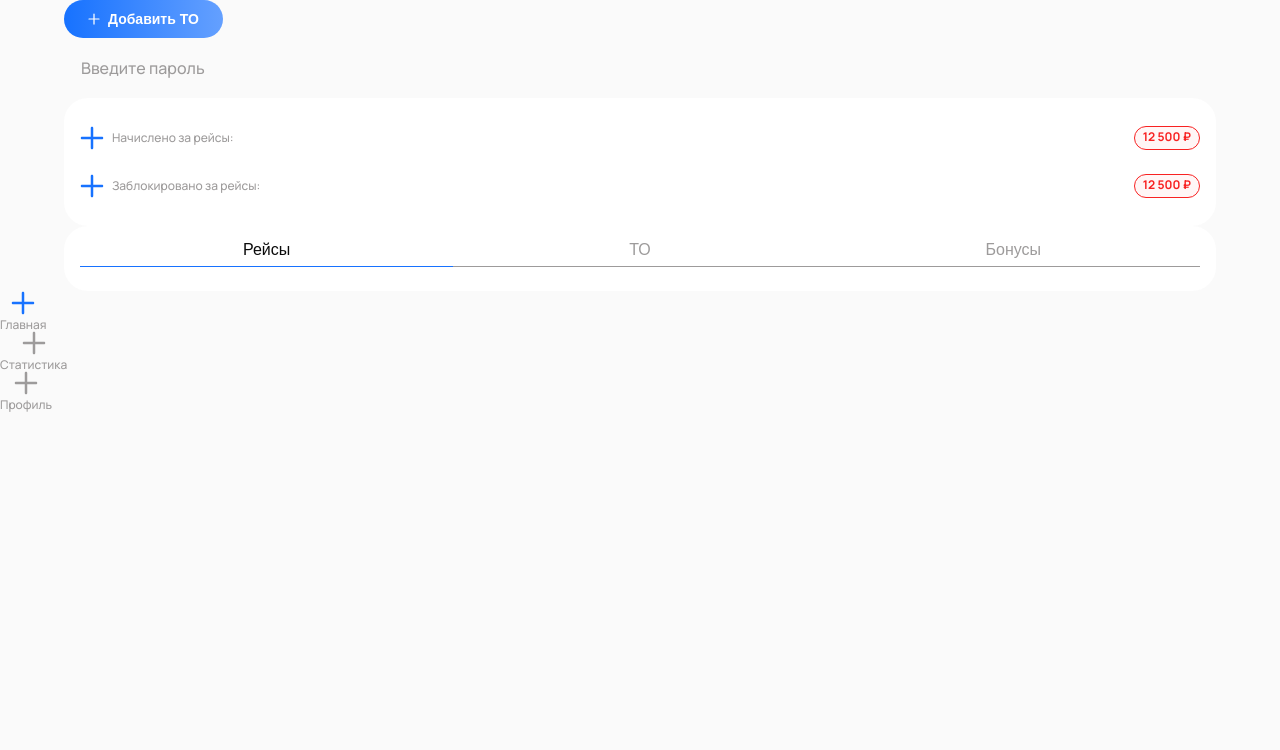
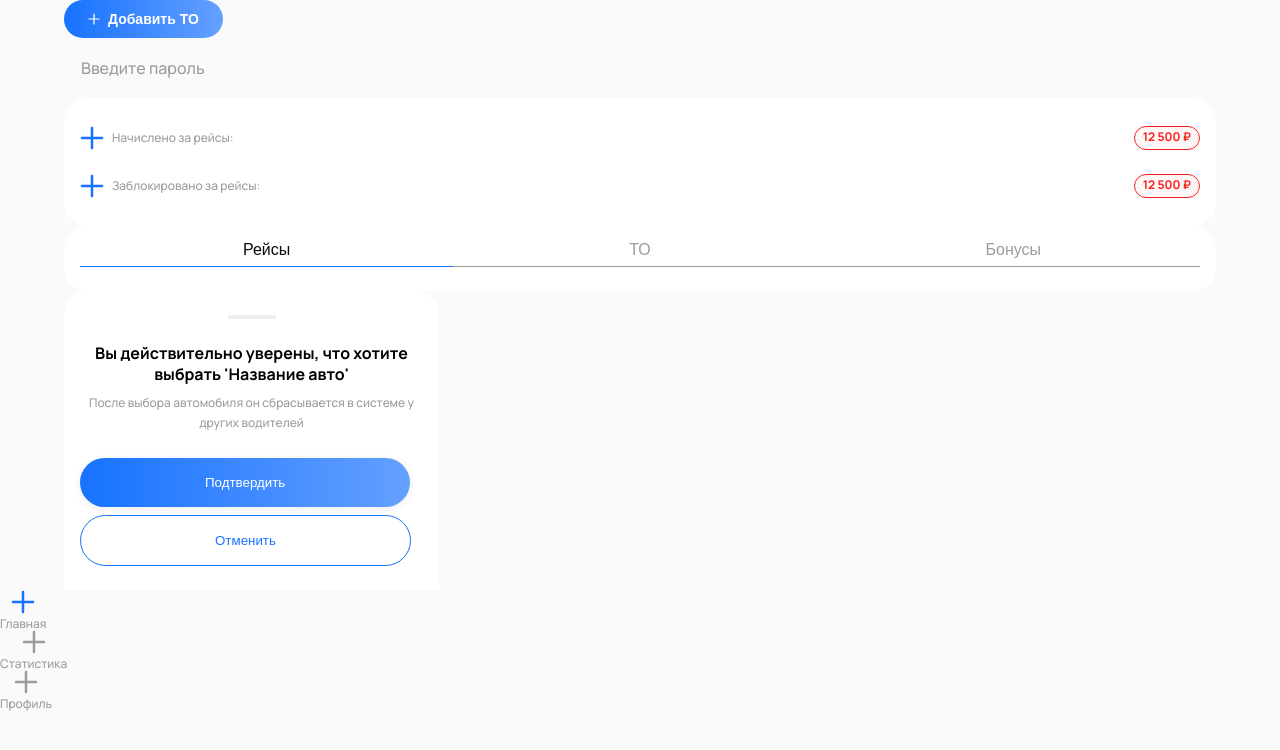
Before and after one commit to alishangit/ecology-trans, a Next.js app: page / in a window 1280 px wide. Shown: the top 750 px of the page. Built offline with nearby package versions, Linux system fonts and the light colour scheme.

Commit message:
modalComponent

```diff
--- /dev/null
+++ b/src/app/components/modal/Modal.module.css
@@ -0,0 +1,55 @@
+.modal {
+    padding: 24px 16px;
+    background-color: #FFFFFF;
+    width: 100%;
+    max-width: 375px;
+    box-sizing: border-box;
+    margin: 20 auto;
+    border-top-left-radius: 24px;
+    border-top-right-radius: 24px;
+
+
+}
+
+.line {
+    height: 4px;
+    width: 48px;
+    background-color: #EEEEEE;
+    margin: 0 auto 24px;
+}
+
+.modalTitle {
+    width: 343px;
+    text-align: center;
+    line-height: 130%;
+    margin-bottom: 24px;
+}
+
+.title {
+    font-size: 16px;
+    margin-bottom: 8px;
+    font-weight: 700;
+}
+
+.subTitle {
+    font-size: 12px;
+    font-weight: 500;
+    color: #9D9B9B;
+}
+
+.modalButtonsConfirmed {
+    padding: 17px 125px;
+    color: #FFFFFF;
+    background: linear-gradient(to right, #1772FF, #64A0FF);
+    border-radius: 200px;
+    margin-bottom: 8px;
+    box-shadow: 0 2px 8px #17171714;
+}
+
+.modalButtonsCancel {
+    padding: 17px 134px;
+    color: #1772FF;
+    border: 1px solid #1772FF;
+    border-radius: 200px;
+
+}
--- /dev/null
+++ b/src/app/components/modal/Modal.tsx
@@ -0,0 +1,24 @@
+import React from 'react';
+import classes from './Modal.module.css'
+
+const Modal = () => {
+    return (
+        <div className={classes.modal}>
+            <div className={classes.line}></div>
+            <div className={classes.modalTitle}>
+                <h3 className={classes.title}>
+                    Вы действительно уверены, что хотите выбрать 'Название авто'
+                </h3>
+                <p className={classes.subTitle}>
+                    После выбора автомобиля он сбрасывается в системе у других водителей
+                </p>
+            </div>
+            <div>
+                <button className={classes.modalButtonsConfirmed}>Подтвердить</button>
+                <button className={classes.modalButtonsCancel}>Отменить</button>
+            </div>
+        </div>
+    );
+}
+
+export default Modal;
--- a/src/app/page.tsx
+++ b/src/app/page.tsx
@@ -4,6 +4,7 @@ import Input from "./components/input/Input";
 import HistoryBlock from "./components/statistic/history/HistoryBlock/HistoryBlock";
 import TabContainer from "./components/tabBar/TabContainer/TabContainer";
 import EarningsBlock from "./components/statistic/earning/EarningsBlock/EarningsBlock";
+import Modal from "./components/modal/Modal";
 
 export default function Home() {
   return (
@@ -14,6 +15,7 @@ export default function Home() {
           <Input />
           <EarningsBlock />
           <HistoryBlock />
+          <Modal/>
         </main>
       </Container>
       <TabContainer />
```
Also changed, not shown: 1 other file (tests, documents, lock files or other folders).
